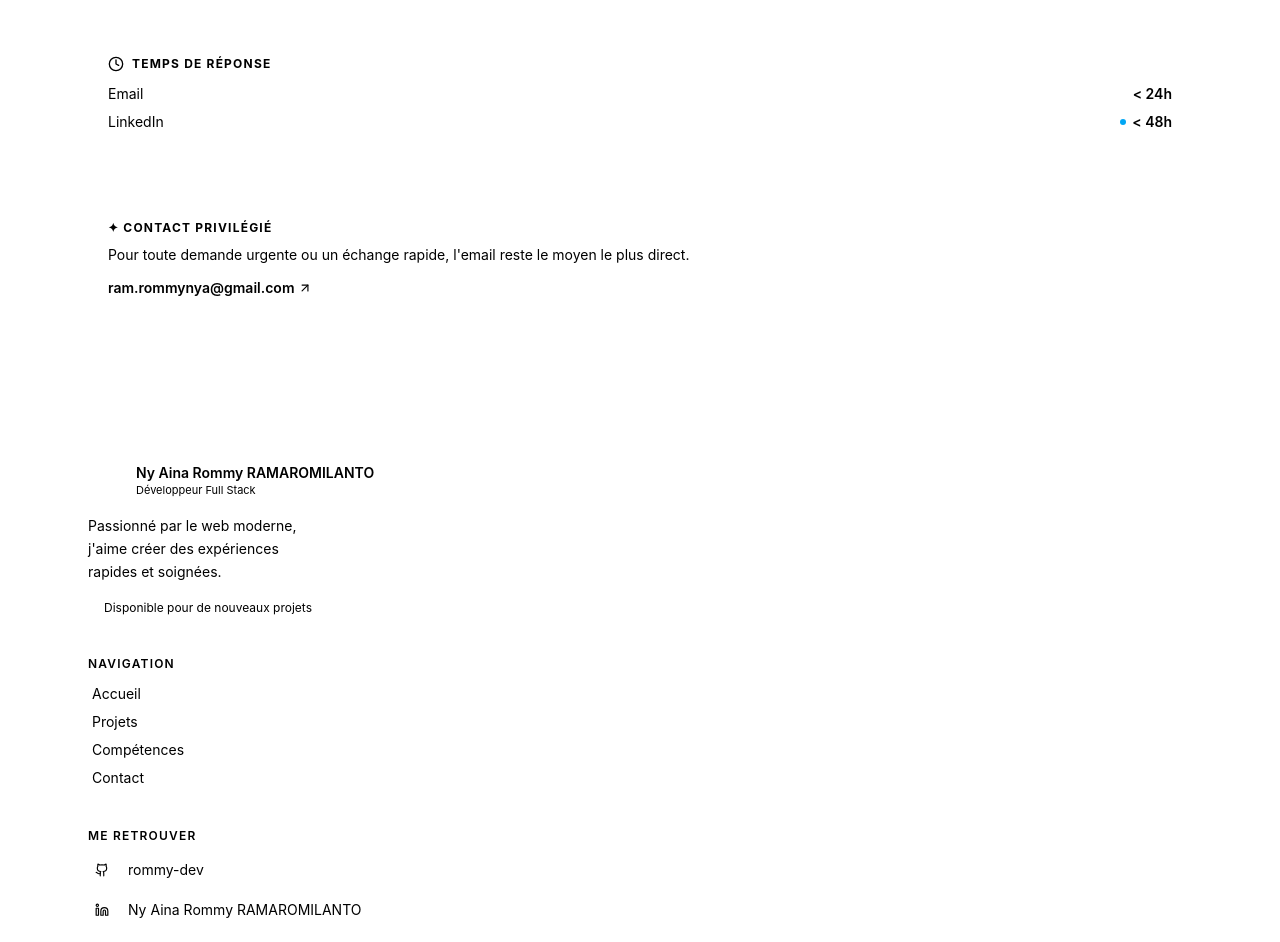
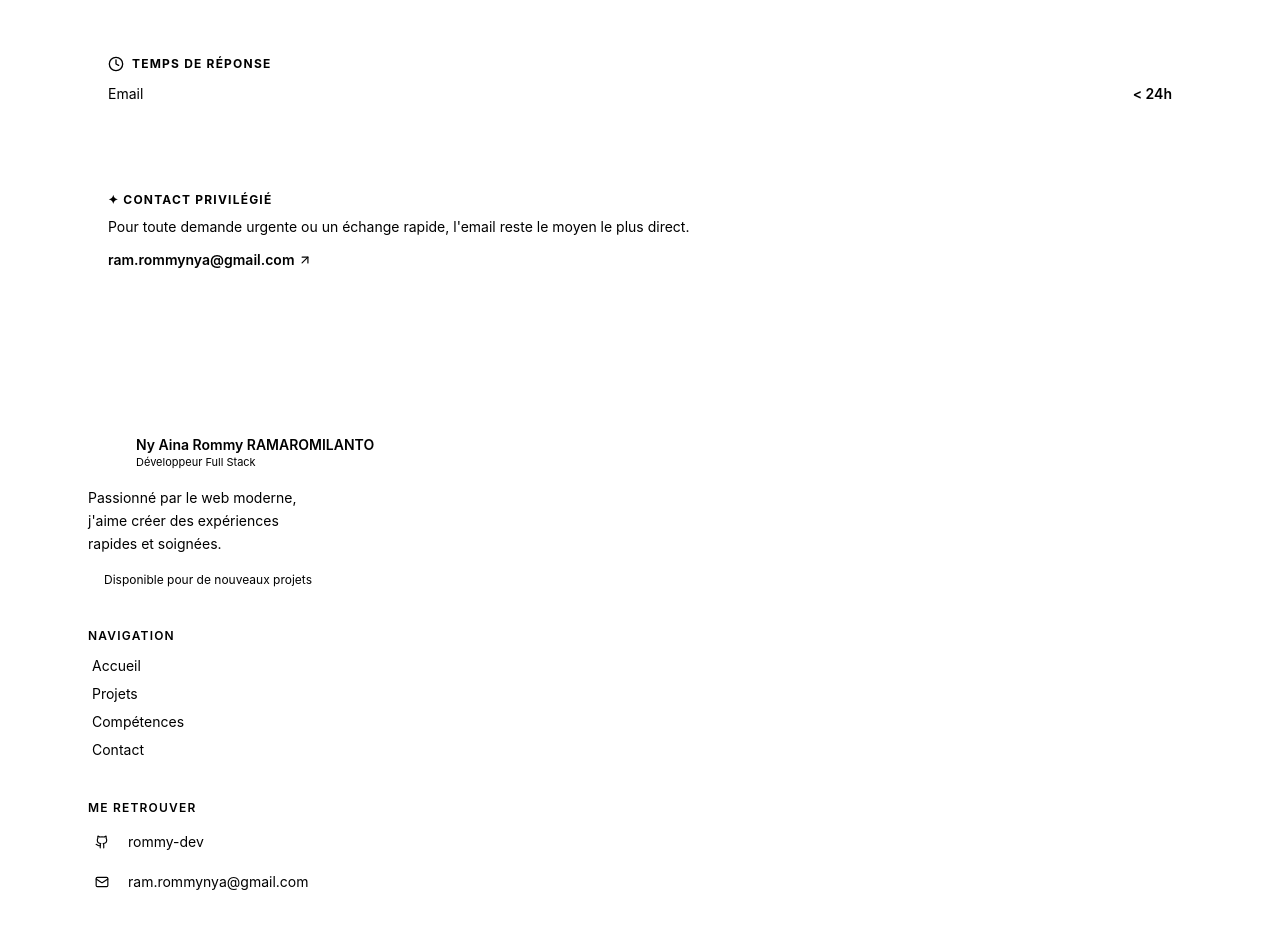
Before and after one commit to rommy-dev/portfolio, a Next.js app: page /contact in a window 1280 px wide. Shown: the part 1228-2170 px from the top of the page. Built offline with nearby package versions, Linux system fonts and the light colour scheme.

Commit message:
chore(ui): remove linkedin links from contact and footer

```diff
--- a/src/app/contact/page.tsx
+++ b/src/app/contact/page.tsx
@@ -378,7 +378,7 @@ export default function ContactPage() {
             <div className="flex flex-col gap-2">
               {[
                 { channel: 'Email',    time: '< 24h', color: 'bg-success' },
-                { channel: 'LinkedIn', time: '< 48h', color: 'bg-sky-500' },
+                // { channel: 'LinkedIn', time: '< 48h', color: 'bg-sky-500' },
               ].map(({ channel, time, color }) => (
                 <div key={channel} className="flex items-center justify-between text-sm">
                   <span className="text-foreground-muted">{channel}</span>
--- a/src/components/layout/Footer.tsx
+++ b/src/components/layout/Footer.tsx
@@ -18,12 +18,12 @@ const socials = [
     icon: Github,
     label: 'rommy-dev',
   },
-  {
-    name: 'LinkedIn',
-    href: 'https://linkedin.com/in/jeandupont',
-    icon: Linkedin,
-    label: 'Ny Aina Rommy RAMAROMILANTO',
-  },
+  // {
+  //   name: 'LinkedIn',
+  //   href: 'https://linkedin.com/in/jeandupont',
+  //   icon: Linkedin,
+  //   label: 'Ny Aina Rommy RAMAROMILANTO',
+  // },
   {
     name: 'Email',
     href: 'mailto:ram.rommynya@gmail.com',
@@ -53,7 +53,7 @@ export function Footer() {
                 <p className="text-[11px] text-foreground-muted">Développeur Full Stack</p>
               </div>
             </Link>
-            <p className="text-sm text-foreground-muted leading-relaxed max-w-[240px]">
+            <p className="text-sm text-foreground-muted leading-relaxed max-w-60">
               Passionné par le web moderne, j&apos;aime créer des expériences rapides et soignées.
             </p>
             {/* Status badge */}
```
